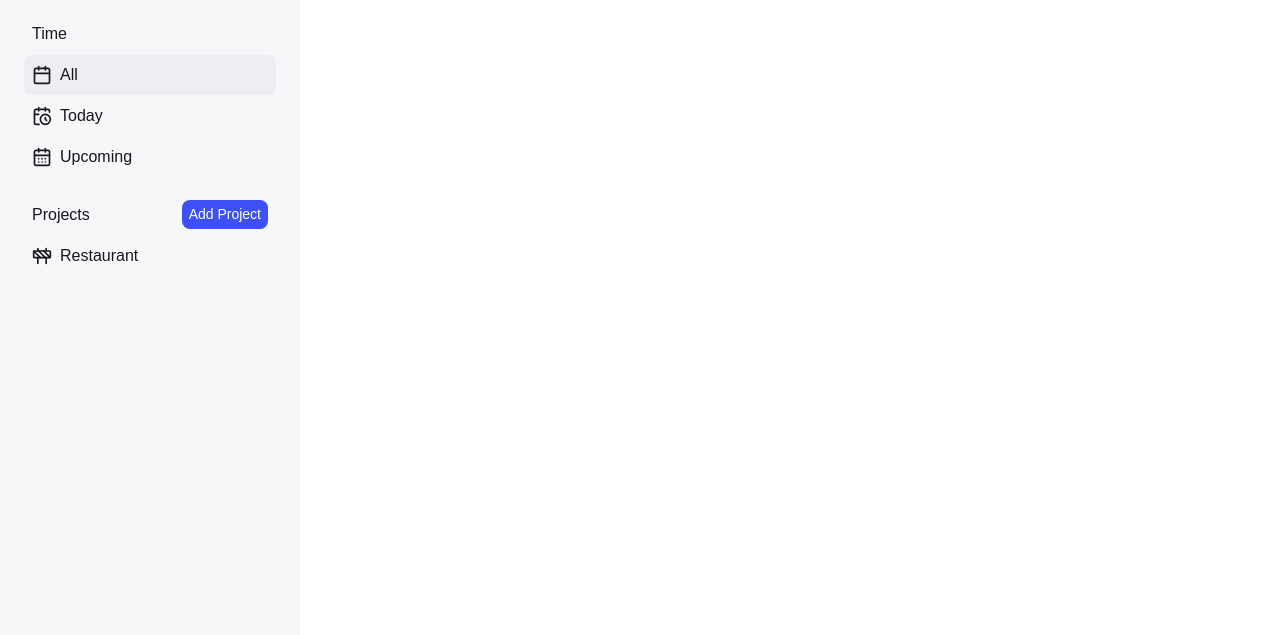
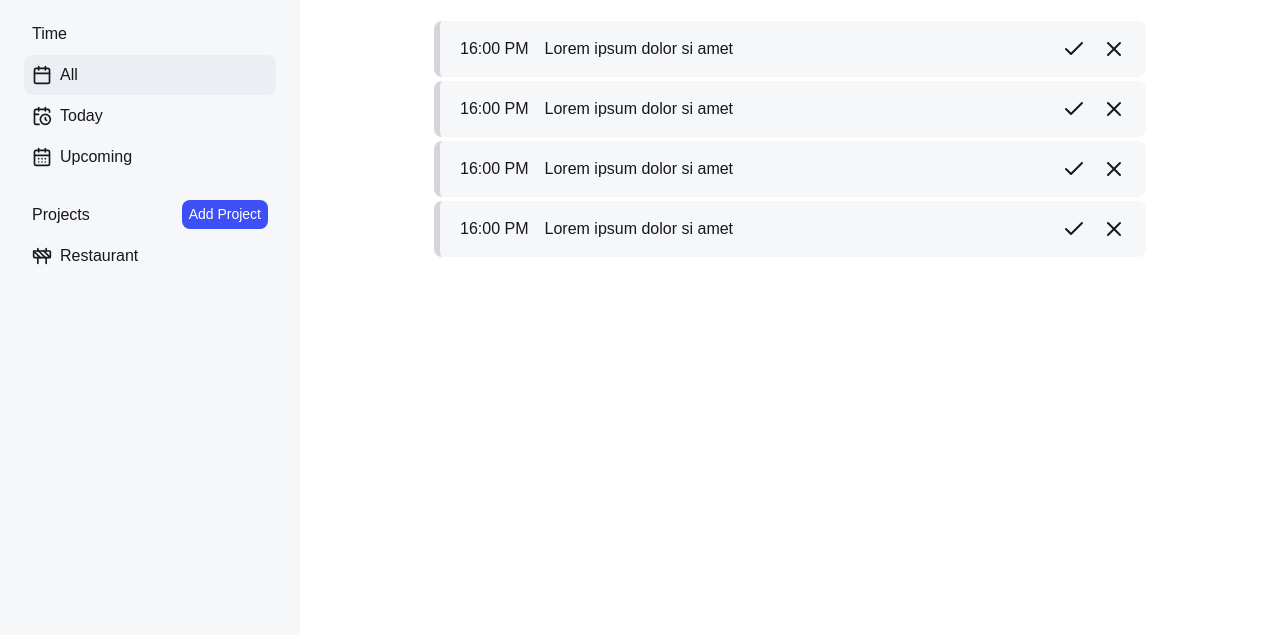
Before and after one commit to moktavizen/todo-vjs, a website built with webpack: page src/template.html in a window 1280 px wide. Shown: the part 79-714 px from the top of the page. Built offline with nearby package versions, Linux system fonts and the light colour scheme.

Commit message:
Add styling for todo item

```diff
--- a/src/styles/style.css
+++ b/src/styles/style.css
@@ -135,3 +135,49 @@ a:hover {
   background-color: var(--clr-primary);
   opacity: 0.7;
 }
+
+#content {
+  width: 80ch;
+  margin: auto;
+
+  display: flex;
+  flex-direction: column;
+  gap: 4px;
+}
+
+.todo-bar {
+  background-color: var(--clr-surface-high);
+
+  display: flex;
+  align-items: center;
+  gap: 16px;
+
+  padding: 16px 20px;
+  border-left: 6px solid var(--clr-prio-normal);
+  border-radius: 8px;
+}
+
+.todo-bar:hover {
+  cursor: pointer;
+  opacity: 0.7;
+}
+
+.todo-btn {
+  padding: 0;
+}
+
+.todo-btn:hover {
+  background-color: initial;
+}
+
+.done {
+  margin-left: auto;
+}
+
+.done:hover {
+  color: var(--clr-primary);
+}
+
+.delete:hover {
+  color: var(--clr-prio-high);
+}
--- a/src/template.html
+++ b/src/template.html
@@ -145,7 +145,152 @@
     </span>
     <span>
       <nav class="content-nav"><span>All</span><button class="add-task-btn">Add Task</button></nav>
-      <div id="content"></div>
+      <div id="content">
+        <div class="todo-bar">
+          <span class="due-date">16:00 PM</span><span>Lorem ipsum dolor si amet</span
+          ><button class="todo-btn done">
+            <svg
+              xmlns="http://www.w3.org/2000/svg"
+              width="24"
+              height="24"
+              viewBox="0 0 24 24"
+              fill="none"
+              stroke="currentColor"
+              stroke-width="2"
+              stroke-linecap="round"
+              stroke-linejoin="round"
+              class="lucide lucide-check-icon lucide-check"
+            >
+              <path d="M20 6 9 17l-5-5" />
+            </svg>
+          </button>
+          <button class="todo-btn delete">
+            <svg
+              xmlns="http://www.w3.org/2000/svg"
+              width="24"
+              height="24"
+              viewBox="0 0 24 24"
+              fill="none"
+              stroke="currentColor"
+              stroke-width="2"
+              stroke-linecap="round"
+              stroke-linejoin="round"
+              class="lucide lucide-x-icon lucide-x"
+            >
+              <path d="M18 6 6 18" />
+              <path d="m6 6 12 12" />
+            </svg>
+          </button>
+        </div>
+        <div class="todo-bar">
+          <span class="due-date">16:00 PM</span><span>Lorem ipsum dolor si amet</span
+          ><button class="todo-btn done">
+            <svg
+              xmlns="http://www.w3.org/2000/svg"
+              width="24"
+              height="24"
+              viewBox="0 0 24 24"
+              fill="none"
+              stroke="currentColor"
+              stroke-width="2"
+              stroke-linecap="round"
+              stroke-linejoin="round"
+              class="lucide lucide-check-icon lucide-check"
+            >
+              <path d="M20 6 9 17l-5-5" />
+            </svg>
+          </button>
+          <button class="todo-btn delete">
+            <svg
+              xmlns="http://www.w3.org/2000/svg"
+              width="24"
+              height="24"
+              viewBox="0 0 24 24"
+              fill="none"
+              stroke="currentColor"
+              stroke-width="2"
+              stroke-linecap="round"
+              stroke-linejoin="round"
+              class="lucide lucide-x-icon lucide-x"
+            >
+              <path d="M18 6 6 18" />
+              <path d="m6 6 12 12" />
+            </svg>
+          </button>
+        </div>
+        <div class="todo-bar">
+          <span class="due-date">16:00 PM</span><span>Lorem ipsum dolor si amet</span
+          ><button class="todo-btn done">
+            <svg
+              xmlns="http://www.w3.org/2000/svg"
+              width="24"
+              height="24"
+              viewBox="0 0 24 24"
+              fill="none"
+              stroke="currentColor"
+              stroke-width="2"
+              stroke-linecap="round"
+              stroke-linejoin="round"
+              class="lucide lucide-check-icon lucide-check"
+            >
+              <path d="M20 6 9 17l-5-5" />
+            </svg>
+          </button>
+          <button class="todo-btn delete">
+            <svg
+              xmlns="http://www.w3.org/2000/svg"
+              width="24"
+              height="24"
+              viewBox="0 0 24 24"
+              fill="none"
+              stroke="currentColor"
+              stroke-width="2"
+              stroke-linecap="round"
+              stroke-linejoin="round"
+              class="lucide lucide-x-icon lucide-x"
+            >
+              <path d="M18 6 6 18" />
+              <path d="m6 6 12 12" />
+            </svg>
+          </button>
+        </div>
+        <div class="todo-bar">
+          <span class="due-date">16:00 PM</span><span>Lorem ipsum dolor si amet</span
+          ><button class="todo-btn done">
+            <svg
+              xmlns="http://www.w3.org/2000/svg"
+              width="24"
+              height="24"
+              viewBox="0 0 24 24"
+              fill="none"
+              stroke="currentColor"
+              stroke-width="2"
+              stroke-linecap="round"
+              stroke-linejoin="round"
+              class="lucide lucide-check-icon lucide-check"
+            >
+              <path d="M20 6 9 17l-5-5" />
+            </svg>
+          </button>
+          <button class="todo-btn delete">
+            <svg
+              xmlns="http://www.w3.org/2000/svg"
+              width="24"
+              height="24"
+              viewBox="0 0 24 24"
+              fill="none"
+              stroke="currentColor"
+              stroke-width="2"
+              stroke-linecap="round"
+              stroke-linejoin="round"
+              class="lucide lucide-x-icon lucide-x"
+            >
+              <path d="M18 6 6 18" />
+              <path d="m6 6 12 12" />
+            </svg>
+          </button>
+        </div>
+      </div>
     </span>
   </body>
 </html>
```
